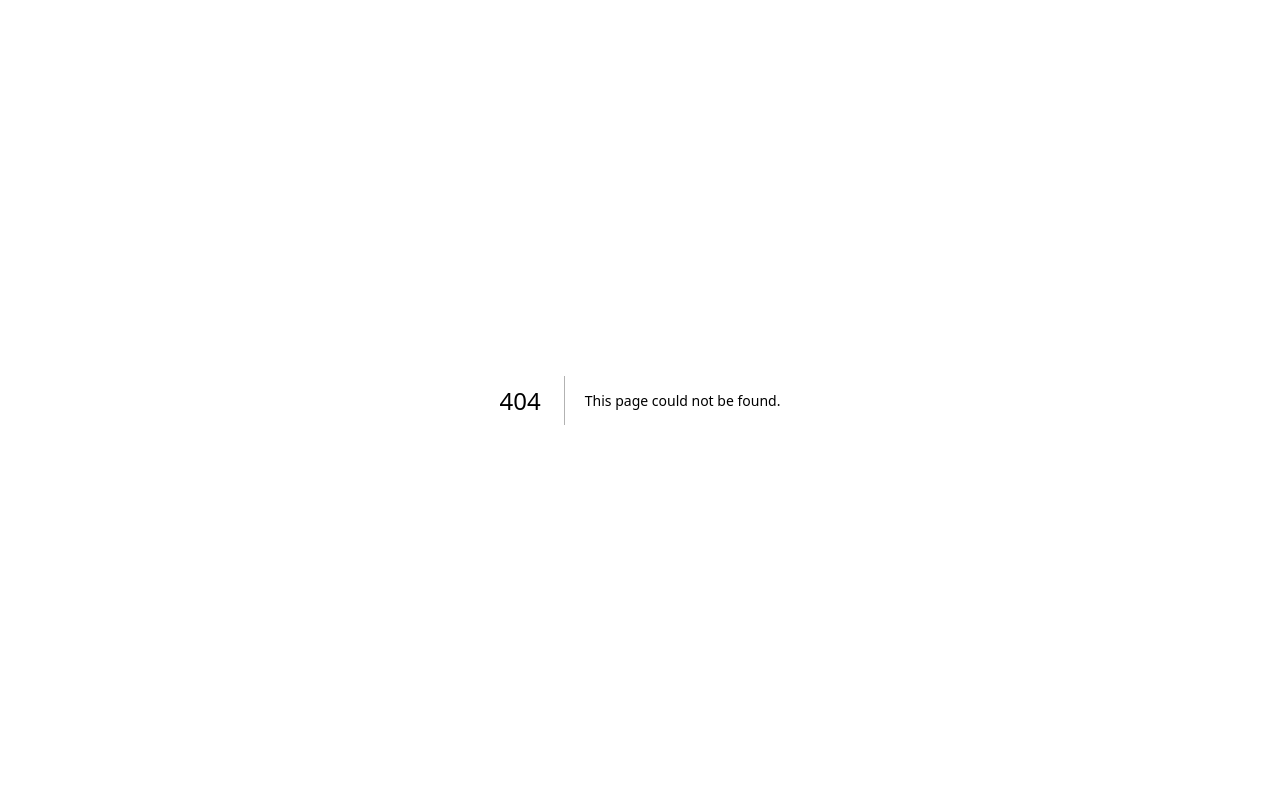
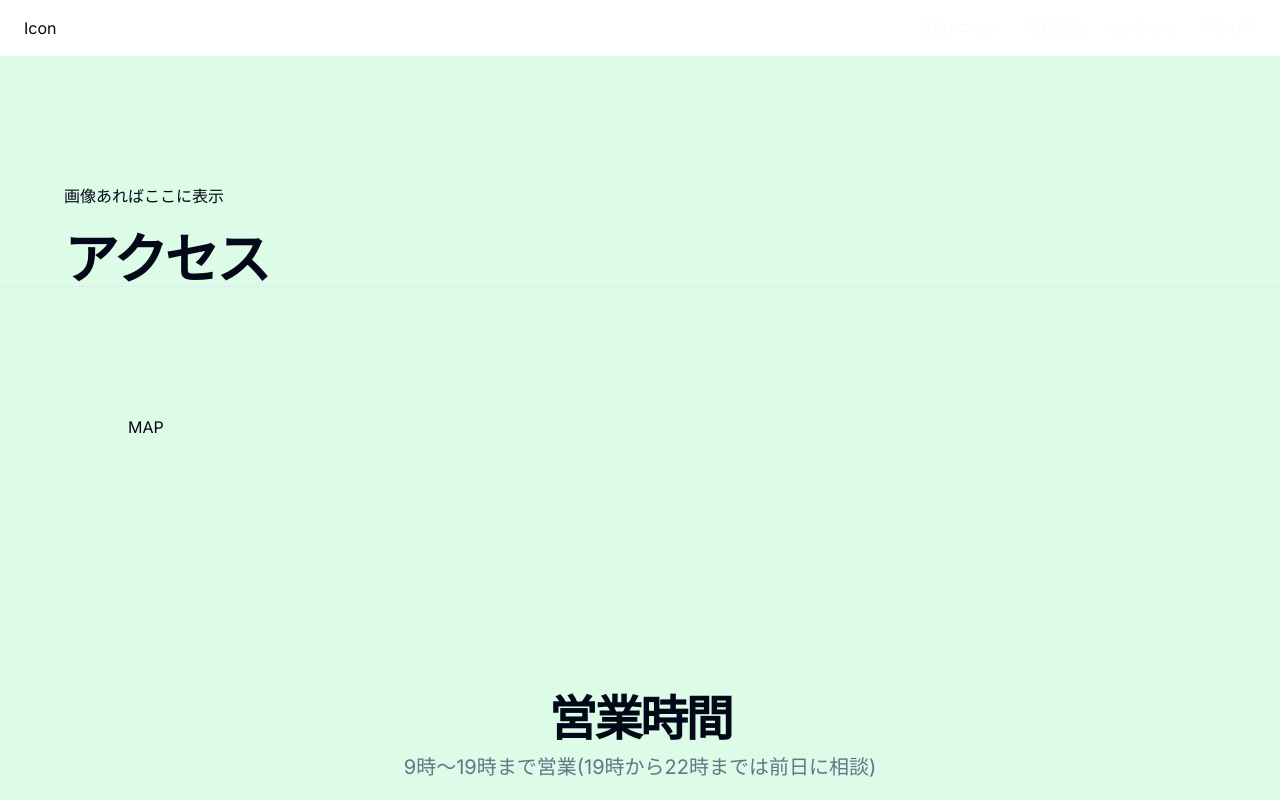
Before and after one commit to Lambda-256/tetusite, a Next.js app: page /access in a window 1280 px wide. Before the commit this address had no page. Shown: the top 800 px of the page. Built offline with nearby package versions, Linux system fonts and the light colour scheme.

Commit message:
アクセスページ追加

```diff
--- /dev/null
+++ b/src/app/access/access.tsx
@@ -0,0 +1,62 @@
+import { FC } from 'react';
+import { Card, CardHeader, CardTitle, CardContent } from '@/components/ui/card';
+// import { Separator } from '@/components/ui/separator';
+// import { Button } from '@/components/ui/button';
+import { Header } from '../ui/header';
+import { Footer } from '../ui/footer';
+import { BusinessTime } from '../ui/businessTime';
+
+export const Access: FC = () => {
+  return (
+    <div className="flex flex-col min-h-dvh bg-green-100">
+      <Header />
+      <main className="flex-1">
+        <section className="w-full pt-12 md:pt-24 lg:pt-32 border-b">
+          <div className="px-4 md:px-6 space-y-10 xl:space-y-16">
+            <div className="grid max-w-[1300px] mx-auto gap-4 px-4 sm:px-6 md:px-10 md:grid-cols-2 md:gap-16">
+              <div>
+                {/* <img
+                  src="/placeholder.svg"
+                  width="400"
+                  height="400"
+                  alt="Founder"
+                  className="mx-auto rounded-full w-40 h-40 object-cover"
+                /> */}
+                画像あればここに表示
+                <h1 className="mt-6 text-3xl font-bold tracking-tighter sm:text-4xl md:text-5xl xl:text-[3.4rem] 2xl:text-[3.75rem]">
+                  アクセス
+                </h1>
+              </div>
+            </div>
+          </div>
+        </section>
+        <section className="w-full py-12 md:py-24 lg:py-32" id="services">
+          <div className="container space-y-12 px-4 md:px-6">
+            <div className="mx-auto grid items-start gap-8 sm:max-w-4xl sm:grid-cols-2 md:gap-12 lg:max-w-5xl lg:grid-cols-3">
+              MAP
+            </div>
+          </div>
+        </section>
+        <BusinessTime />
+      </main>
+      <Footer />
+    </div>
+  );
+};
+
+// const MountainIcon: FC<SVGProps<SVGSVGElement>> = (props) => (
+//   <svg
+//     {...props}
+//     xmlns="http://www.w3.org/2000/svg"
+//     width="24"
+//     height="24"
+//     viewBox="0 0 24 24"
+//     fill="none"
+//     stroke="currentColor"
+//     strokeWidth="2"
+//     strokeLinecap="round"
+//     strokeLinejoin="round"
+//   >
+//     <path d="m8 3 4 8 5-5 5 15H2L8 3z" />
+//   </svg>
+// );
--- /dev/null
+++ b/src/app/access/page.tsx
@@ -0,0 +1,5 @@
+import { Access } from './access';
+
+export default function Home() {
+  return <Access />;
+}
```
